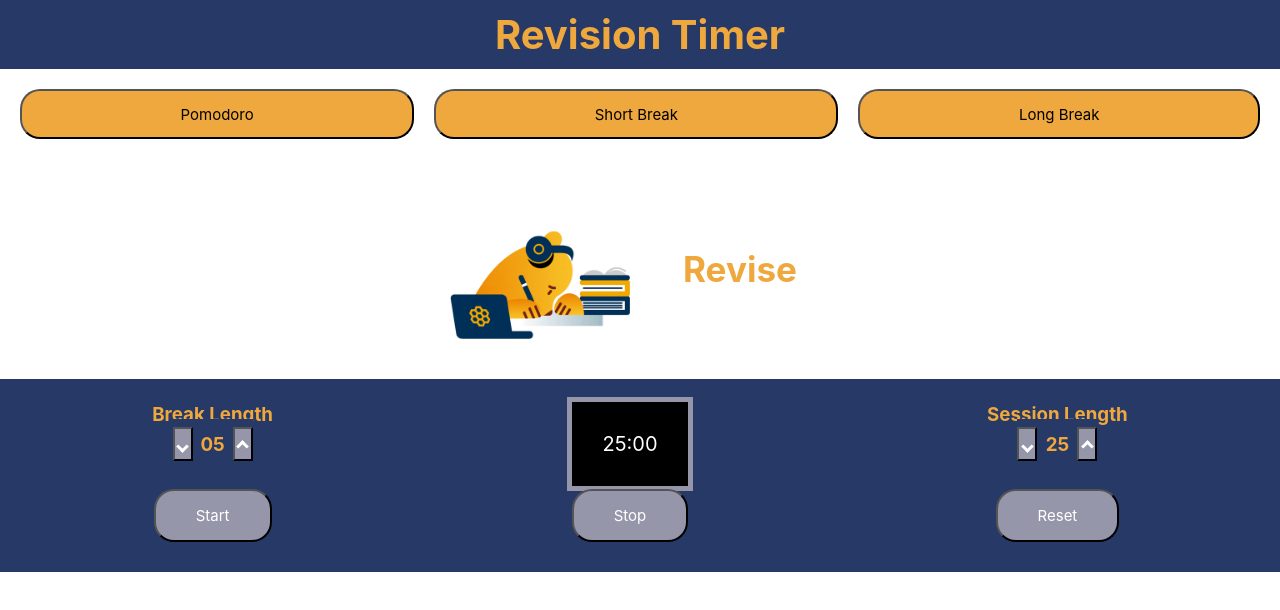
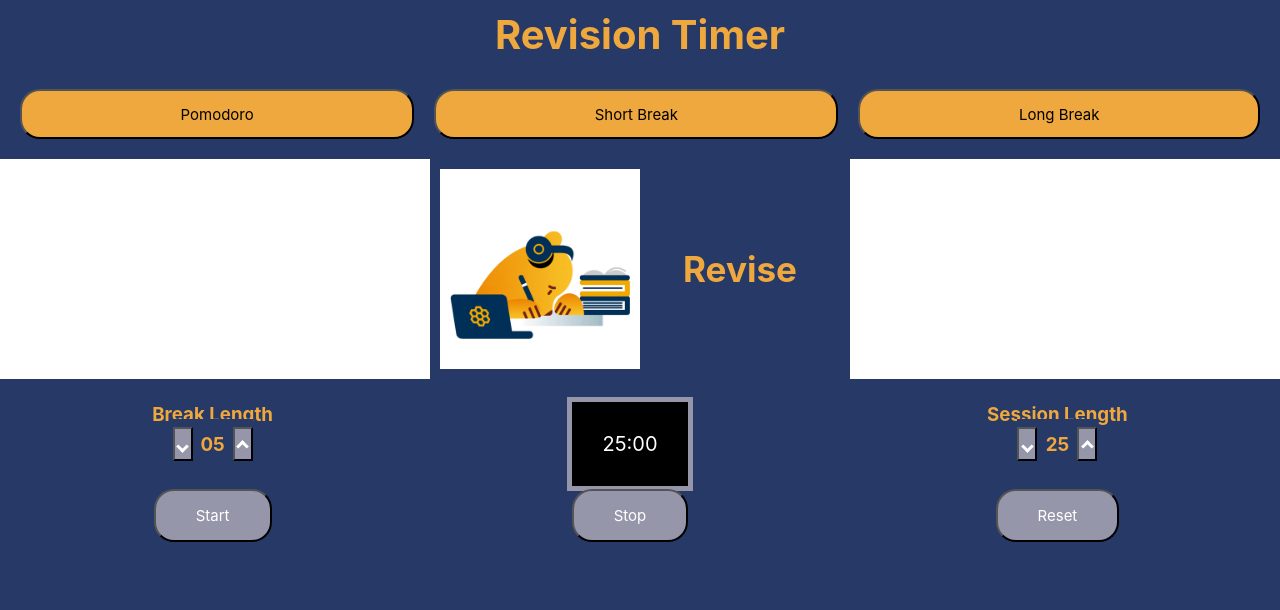
Before and after one commit to samstoppani/revisionTimer, a React (Create React App) app: page / in a window 1280 px wide. Shown: the top 610 px of the page. Built offline with nearby package versions, Linux system fonts and the light colour scheme.

Commit message:
change background color

```diff
--- a/src/App.css
+++ b/src/App.css
@@ -1,5 +1,5 @@
 * {
-    background-color: white;
+    background-color: rgb(39, 57, 102);
     font-family: -apple-system, BlinkMacSystemFont, sans-serif;
     margin: 0;
     padding: 0;
@@ -16,6 +16,7 @@
 .displayStyle {
     display: grid;
     justify-items: center;
+    background-color: white;
 }
 
 .bearDisplay {
```
